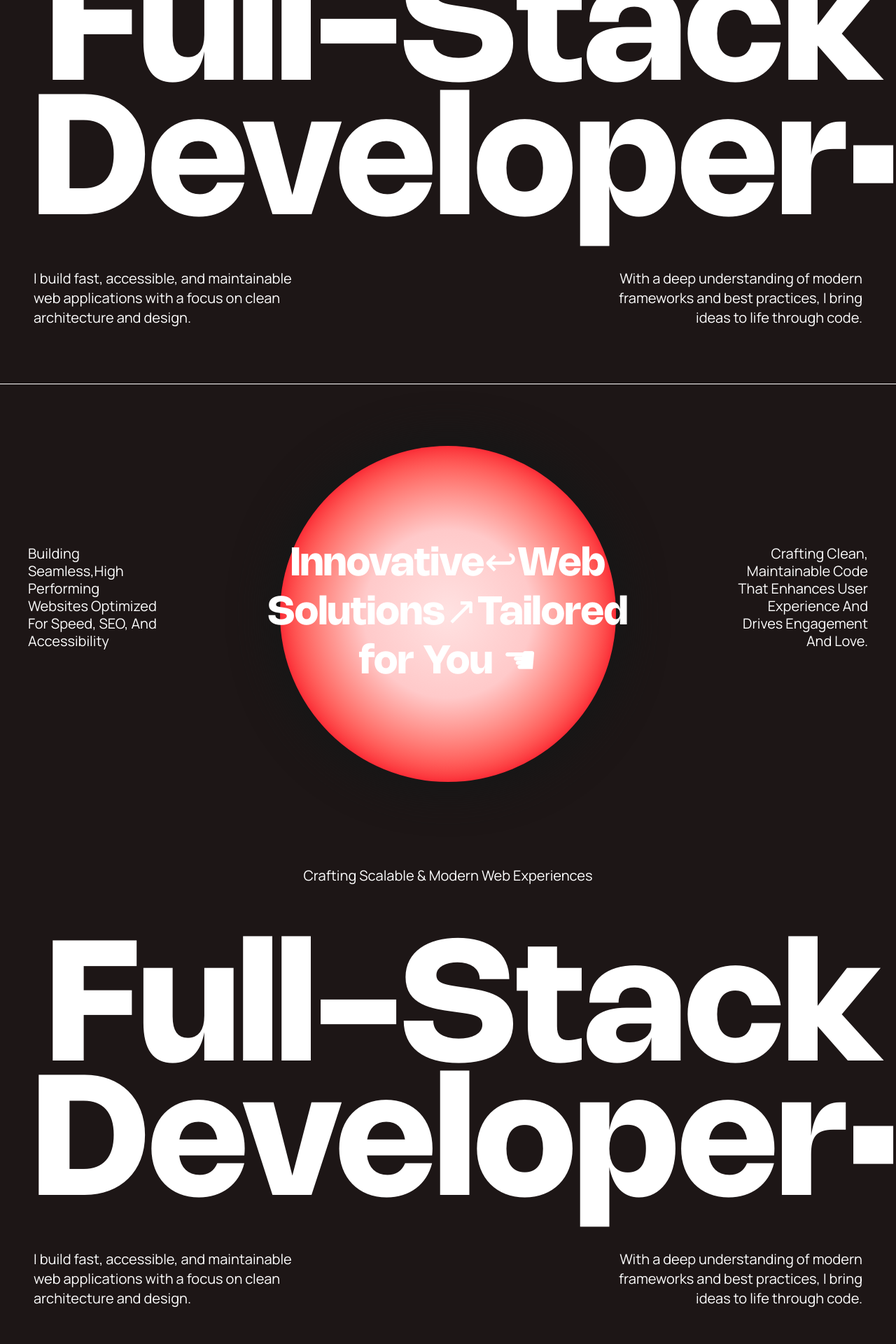
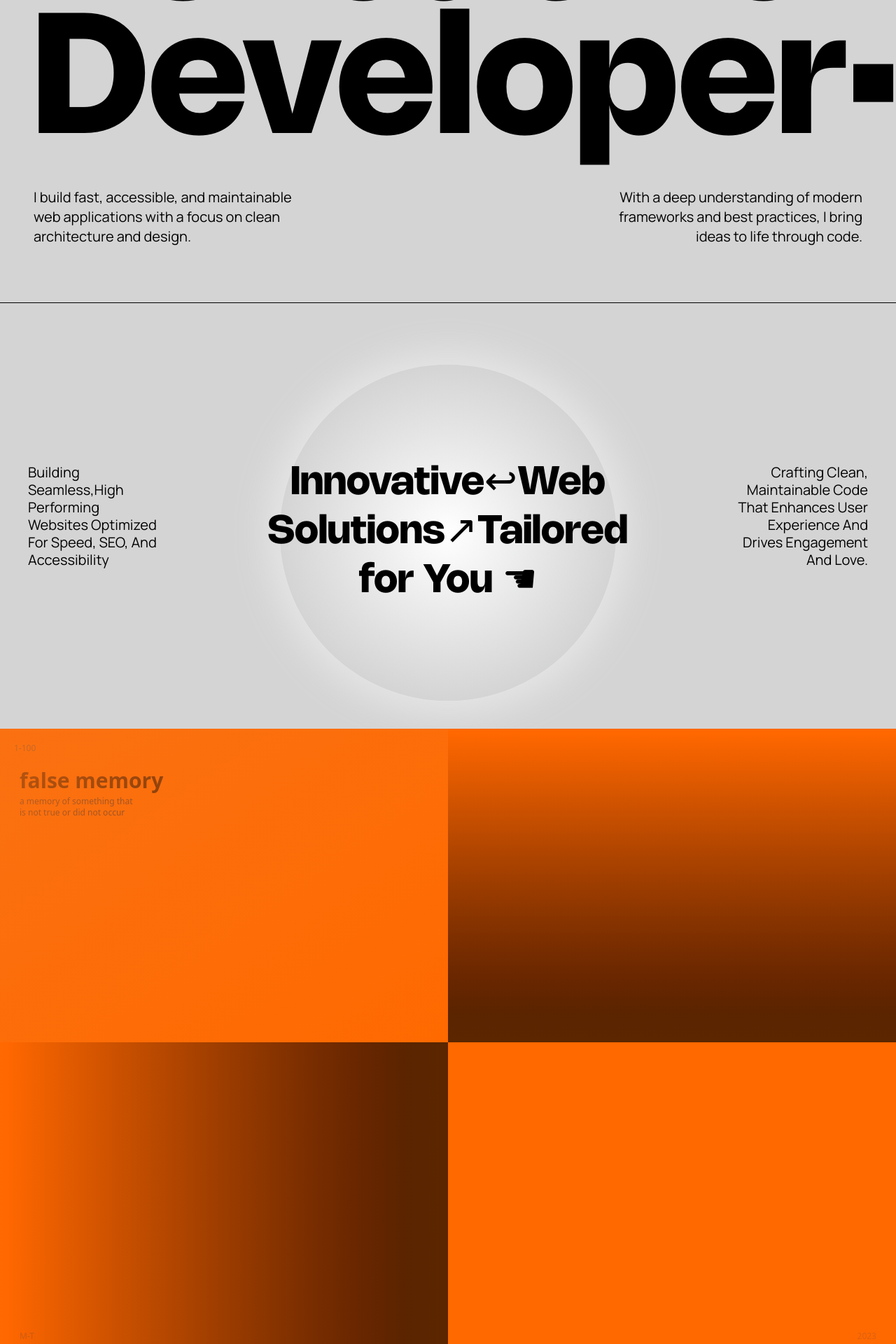
Before and after one commit to ayushstha123/portfolio_0.1, a Next.js app: page / in a window 1280 px wide. Shown: the part 340-2260 px from the top of the page at 70% size. Built offline with nearby package versions, Linux system fonts and the light colour scheme.

Commit message:
fixed ui of homepage

```diff
--- a/app/components/Animations/StraggerAnimation.jsx
+++ b/app/components/Animations/StraggerAnimation.jsx
@@ -21,6 +21,7 @@ const LetterStagger = ({ children, speed = 30 }) => {
             {children.split("").map((char, index) => (
                 <motion.span
                     key={index}
+                    className={`${index === 5 ? 'rotate-180':''}`}
                     variants={{ hidden: { opacity: 0 }, visible: { opacity: 1 } }}
                 >
                     {char}
--- a/app/components/Header.jsx
+++ b/app/components/Header.jsx
@@ -1,31 +1,41 @@
 import Image from 'next/image'
 import React from 'react'
 import Link from 'next/link'
+
 const Header = () => {
+  const date = Date()
   return (
-    <section className="max-w-[1400px] bg-transparent mt-5 md:mt-10 mx-auto w-full flex px-5 justify-between items-center">
+    <section className="max-w-[1400px] fixed top-0  mt-5 md:mt-10 mx-auto w-full flex px-5 justify-between items-center">
       <div>
         <div className='flex items-center gap-3'>
-          <Link href='/'>
+          {/* <Link href='/'>
             <Image
               src='/svgs/logo.svg'
               alt='logo'
               width={20}
               height={20}
               className='w-8 h-8 md:w-10 md:h-10' />
-          </Link>
+          </Link> */}
           <div>
-            <h1 className='nebula uppercase text-[10px] sm:text-sm md:text-lg text-white'>Ayuxh</h1>
-            <div className='flex gap-1 md:gap-1 items-center '>
+            <h1 className='nebula uppercase text-[10px] sm:text-sm md:text-lg  text-white'>Ayuxh</h1>
+            <div className='flex items-center gap-1 md:gap-1 '>
               <span className='text-green-400 text-lg animate-pulse'>▼</span>
-              <span className="relative font-mono font-extralight uppercase text-[9px] md:text-sm text-white mt-1 md:mt-0 group">
+              <span className="relative manrope font-extralight uppercase text-[9px] md:text-sm text-white mt-1 md:mt-0 group">
                 Available for collaboration
-                <span className="absolute left-0 bottom-0 w-full h-[1px] bg-white scale-x-0 group-hover:scale-x-100 transition-transform duration-300 origin-left"></span>
+                <span className="absolute  left-0 bottom-0 w-full h-[1px] bg-white scale-x-0 group-hover:scale-x-100 transition-transform duration-300 origin-left"></span>
+
+                {/* <div className=' manrope leading-tight  uppercase font-extralight text-[12px] text-white'>
+                  {date}
+                </div> */}
               </span>
+
+
             </div>
+
           </div>
         </div>
       </div>
+
       <div className='flex flex-col gap-1 group cursor-pointer'>
         <div className='w-10 h-[3px] bg-white'></div>
         <div className='w-10 h-[3px] bg-white group-hover:w-4 group-hover:duration-400'></div>
--- a/app/components/sections/HomeSection/About.jsx
+++ b/app/components/sections/HomeSection/About.jsx
@@ -6,15 +6,16 @@ const About = () => {
   const { scrollYProgress } = useScroll();
 
   // Transform scroll progress (0 to 1) to rem values
-  const width = useTransform(scrollYProgress, [0, 1], ["30rem", "80rem"]);
-  const height = useTransform(scrollYProgress, [0, 1], ["30rem", "80rem"]);
+  const width = useTransform(scrollYProgress, [0, 1], ["30rem", "60rem"]);
+  const height = useTransform(scrollYProgress, [0, 1], ["30rem", "60rem"]);
 
   return (
-    <div className="max-w-[1400px] border-t-white border-t-1   mx-auto px-2 flex flex-col items-center gap-10">
+    <div className="bg-neutral-300 border-t border-black">
+    <div className="max-w-[1400px]   mx-auto px-2 flex flex-col items-center gap-10">
       {/* Middle Section */}
       <div className="py-10 rounded-4xl flex flex-col md:flex-row items-center justify-between w-full">
 
-        <h2 className="text-sm md:text-xl w-full md:w-[20%] text-center md:text-start capitalize text-white manrope leading-tight px-8">
+        <h2 className="text-sm md:text-xl w-full md:w-[20%] text-center md:text-start capitalize text-black manrope leading-tight px-8">
           Building Seamless,high performing websites optimized for speed, SEO, and accessibility
         </h2>
         {/* Animated Glowing Circle */}
@@ -23,22 +24,23 @@ const About = () => {
           initial={{ opacity: 0, width: "20vw", height: "20vw" }}
           animate={{ opacity: 1 }}
           transition={{ duration: 0.8, ease: "easeOut" }}
-          className="mt-12 flex items-center justify-center grain
-                     shadow-[0_0_50px_20px_theme(colors.neutral.900)]
-                     bg-[radial-gradient(closest-side,theme(colors.red.100),theme(colors.red.200),theme(colors.red.500))]
+          className="mt-12 flex items-center justify-center
+                     shadow-[0_0_50px_20px_theme(colors.neutral-200)]
+                     bg-[radial-gradient(closest-side,theme(colors.white),theme(colors.neutral.300))]
                      rounded-full  w-[clamp(10rem, 50vw, 40rem)] h-[clamp(10rem, 50vw, 40rem)]"
         >
-          <h2 className="text-[2rem] sm:text-[2.5rem] lg:text-[3.5rem] text-center w-[20rem] md:w-[40rem] text-white nohemi leading-tight px-8">
+          <h2 className="text-[2rem] sm:text-[2.5rem] lg:text-[3.5rem] text-center w-[20rem] md:w-[40rem] text-black nohemi leading-tight px-8">
             Innovative↩Web Solutions↗Tailored for
             You ☚
 
           </h2>
         </motion.div>
 
-        <h2 className="text-sm md:text-xl  w-full md:w-[20%] text-center md:text-end capitalize text-white manrope leading-tight px-8">
+        <h2 className="text-sm md:text-xl  w-full md:w-[20%] text-center md:text-end capitalize text-black manrope leading-tight px-8">
           crafting clean, maintainable code that enhances user experience and drives engagement and love.
         </h2>
       </div>
+    </div>
     </div>
   );
 };
--- /dev/null
+++ b/app/components/sections/HomeSection/Explanation.jsx
@@ -0,0 +1,77 @@
+'use client'
+import React from 'react';
+import { motion } from 'framer-motion';
+
+const FalseMemoryPoster = () => {
+  const gridVariants = {
+    initial: { opacity: 0 },
+    animate: {
+      opacity: 1,
+      transition: {
+        staggerChildren: 0.1,
+      },
+    },
+  };
+
+  const cellVariants = {
+    initial: { scale: 0, opacity: 0 },
+    animate: { scale: 1, opacity: 0.8, transition: { duration: 0.5 } },
+  };
+
+  return (
+    <div className="bg-orange-500 w-full text-black font-sans flex flex-col items-start justify-start h-[56rem] p-5 relative overflow-hidden">
+      {/* Top Bar */}
+      <div className="w-full flex justify-start mb-5">
+        <span className="text-xs text-gray-700">1-100</span>
+      </div>
+
+      {/* Content */}
+      <div className="mb-7 pl-2">
+        <h1 className="text-3xl font-bold m-0 mb-1">false memory</h1>
+        <p className="text-xs m-0 text-gray-800">a memory of something that</p>
+        <p className="text-xs m-0 text-gray-800">is not true or did not occur</p>
+      </div>
+
+      {/* Animated Geometric Shapes */}
+      <motion.div
+        className="absolute top-0 right-0 bottom-0 left-0 grid grid-cols-2 grid-rows-2 pointer-events-none"
+        variants={gridVariants}
+        initial="initial"
+        animate="animate"
+      >
+        {/* Top Left (Fading) */}
+        <motion.div
+          className="bg-orange-500 to-transparent opacity-0"
+          style={{ background: 'linear-gradient(to right bottom, #f97316, transparent)' }}
+          variants={cellVariants}
+        />
+
+        {/* Top Right */}
+        <motion.div
+          className="bg-gradient-to-b from-orange-500 to-black/80"
+          variants={cellVariants}
+        />
+
+        {/* Bottom Left */}
+        <motion.div
+          className="bg-gradient-to-r from-orange-500 to-black/80"
+          variants={cellVariants}
+        />
+
+        {/* Bottom Right */}
+        <motion.div
+          className="bg-orange-500 to-black/80"
+          variants={cellVariants}
+        />
+      </motion.div>
+
+      {/* Bottom Bar */}
+      <div className="w-full flex justify-between items-end mt-auto pl-2 pr-2">
+        <span className="text-xs text-gray-700">M-T</span>
+        <span className="text-xs text-gray-700">2023</span>
+      </div>
+    </div>
+  );
+};
+
+export default FalseMemoryPoster;
--- a/app/components/sections/HomeSection/HeroSection.jsx
+++ b/app/components/sections/HomeSection/HeroSection.jsx
@@ -4,25 +4,25 @@ import FadeUpText from '../../Animations/TextFadeUp';
 
 const HeroSection = () => {
     return (
-        <div>
+        <div className='bg-neutral-300'>
             <section className="max-w-[1400px] mx-auto px-2 pb-10 flex items-center justify-center">
                 <div className="py-10 px-5 md:px-10 w-full rounded-4xl mt-10">
 
                         <FadeUpText >
-                            <p className="manrope text-sm md:text-xl text-center text-white pb-10"
+                            <p className="manrope text-sm md:text-xl text-center text-black pb-5"
                             >Crafting Scalable & Modern Web Experiences</p>
                         </FadeUpText>
 
 
-                    <h2 className="text-white text-center nohemi text-[4rem] sm:text-[6.8rem] lg:text-[15rem] py-2 md:py-12 leading-[4rem] lg:leading-[12rem]">
-                        <LetterStagger speed={30} >Full-Stack Developer•</LetterStagger>
+                    <h2 className="text-black text-center nohemi text-[4rem] sm:text-[6.8rem] lg:text-[15rem] py-2 md:py-12 leading-[4rem] lg:leading-[12rem]">
+                        <LetterStagger speed={30} >Creative Developer•</LetterStagger>
                     </h2>
                     <FadeUpText>
                     <div className="w-full flex justify-between items-start gap-6 md:items-center">
-                        <p className="text-sm text-start md:text-xl w-1/2 md:w-1/3 text-white manrope">
+                        <p className="text-sm text-start md:text-xl w-1/2 md:w-1/3 text-black manrope">
                             I build fast, accessible, and maintainable web applications with a focus on clean architecture and design.
                         </p>
-                        <p className="text-sm text-end md:text-xl w-1/2 md:w-1/3 text-white manrope">
+                        <p className="text-sm text-end md:text-xl w-1/2 md:w-1/3 text-black manrope">
                             With a deep understanding of modern frameworks and best practices, I bring ideas to life through code.
                         </p>
                     </div>
--- a/app/page.js
+++ b/app/page.js
@@ -1,14 +1,13 @@
 import HeroSection from "./components/sections/HomeSection/HeroSection";
 import About from "./components/sections/HomeSection/About";
+import FalseMemoryPoster from "./components/sections/HomeSection/Explanation";
 
 export default function Home() {
   return (
     <div >
       <HeroSection />
       <About />
-      <HeroSection />
-      <HeroSection />
-      <HeroSection />
+    <FalseMemoryPoster/>
 
     </div>
   );
```
